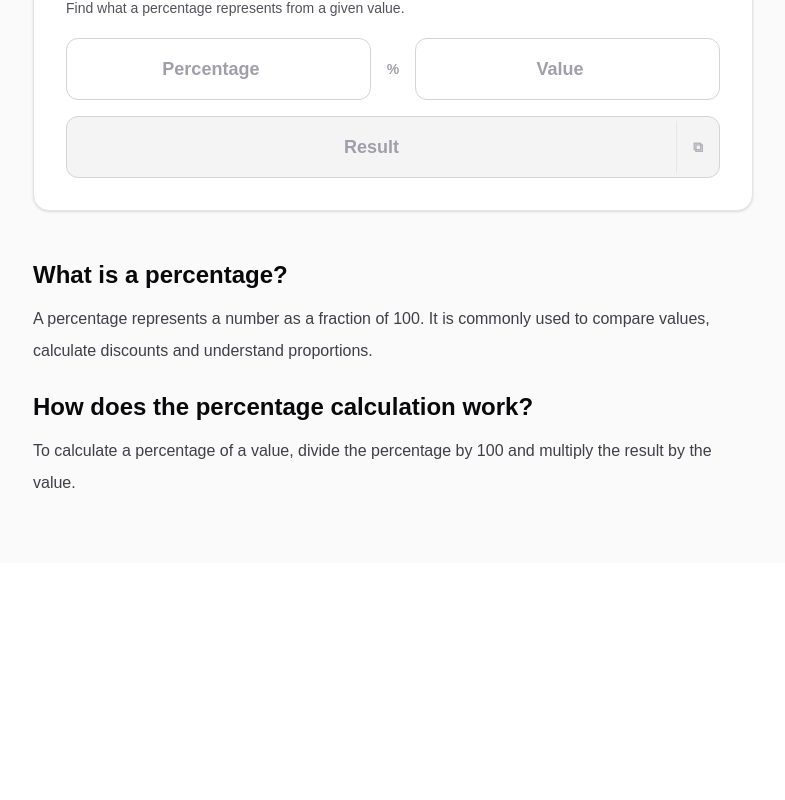
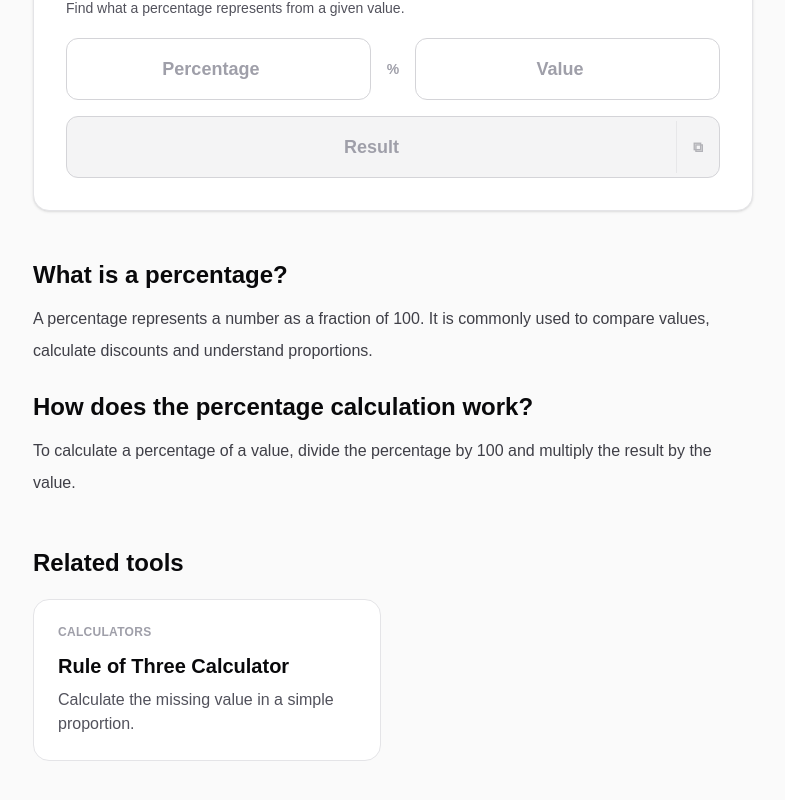
Before and after one commit to nextool-online/nextool, a Next.js app: page /en/tools/percentage-calculator in a window 1280 px wide. Shown: the part 344-1144 px from the top of the page, without its empty margins (247-1032 px from the left). Before the commit the page ends 907 px from the top, so only its background shows below. Built offline with nearby package versions, Linux system fonts and the light colour scheme.

Commit message:
Add related tools internal linking

```diff
--- a/app/[lang]/tools/[slug]/page.tsx
+++ b/app/[lang]/tools/[slug]/page.tsx
@@ -1,6 +1,7 @@
 import { notFound } from "next/navigation";
 
 import ToolPageLayout from "../../../../components/layout/ToolPageLayout";
+import ToolCard from "../../../../components/ui/ToolCard";
 
 import { getText } from "../../../../data/i18n";
 import { tools } from "../../../../tools/registry";
@@ -16,11 +17,46 @@ type ToolPageProps = {
 
 const baseUrl = "https://nextool.online";
 
+function getAvailableLanguages(tool: (typeof tools)[number]) {
+  return tool.availableLanguages || Object.keys(tool.slug);
+}
+
+function isToolAvailableForLanguage(
+  tool: (typeof tools)[number],
+  lang: LanguageCode
+) {
+  return getAvailableLanguages(tool).includes(lang);
+}
+
+function getRelatedTools(
+  currentTool: (typeof tools)[number],
+  lang: LanguageCode
+) {
+  const manualRelatedTools = currentTool.relatedTools
+    ?.map((relatedToolId) =>
+      tools.find((tool) => tool.id === relatedToolId)
+    )
+    .filter(Boolean) as typeof tools;
+
+  const fallbackRelatedTools = tools.filter(
+    (tool) =>
+      tool.id !== currentTool.id &&
+      tool.category === currentTool.category
+  );
+
+  const candidates =
+    manualRelatedTools.length > 0
+      ? manualRelatedTools
+      : fallbackRelatedTools;
+
+  return candidates.filter((tool) =>
+    isToolAvailableForLanguage(tool, lang)
+  );
+}
+
 export function generateStaticParams() {
   return tools.flatMap((tool) => {
-    const languages =
-      tool.availableLanguages ||
-      Object.keys(tool.slug);
+    const languages = getAvailableLanguages(tool);
 
     return languages.map((lang) => ({
       lang,
@@ -34,7 +70,7 @@ export async function generateMetadata({ params }: ToolPageProps) {
 
   const tool = tools.find(
     (tool) =>
-      tool.availableLanguages?.includes(lang) &&
+      isToolAvailableForLanguage(tool, lang) &&
       getText(tool.slug, lang) === slug
   );
 
@@ -46,12 +82,8 @@ export async function generateMetadata({ params }: ToolPageProps) {
 
   const canonicalUrl = `${baseUrl}/${lang}/tools/${slug}`;
 
-  const alternateLanguages =
-    tool.availableLanguages ||
-    Object.keys(tool.slug);
-
   const languages = Object.fromEntries(
-    alternateLanguages.map((language) => [
+    getAvailableLanguages(tool).map((language) => [
       language,
       `${baseUrl}/${language}/tools/${getText(
         tool.slug,
@@ -76,7 +108,7 @@ export default async function ToolPage({ params }: ToolPageProps) {
 
   const tool = tools.find(
     (tool) =>
-      tool.availableLanguages?.includes(lang) &&
+      isToolAvailableForLanguage(tool, lang) &&
       getText(tool.slug, lang) === slug
   );
 
@@ -87,10 +119,9 @@ export default async function ToolPage({ params }: ToolPageProps) {
   const Calculator = tool.component;
 
   const pageUrl = `${baseUrl}/${lang}/tools/${slug}`;
-
   const toolName = getText(tool.title, lang);
-
   const toolDescription = getText(tool.description, lang);
+  const relatedTools = getRelatedTools(tool, lang);
 
   const softwareApplicationJsonLd = {
     "@context": "https://schema.org",
@@ -126,6 +157,25 @@ export default async function ToolPage({ params }: ToolPageProps) {
         }
       : null;
 
+  const relatedToolsJsonLd =
+    relatedTools.length > 0
+      ? {
+          "@context": "https://schema.org",
+          "@type": "ItemList",
+          itemListElement: relatedTools.map(
+            (relatedTool, index) => ({
+              "@type": "ListItem",
+              position: index + 1,
+              name: getText(relatedTool.title, lang),
+              url: `${baseUrl}/${lang}/tools/${getText(
+                relatedTool.slug,
+                lang
+              )}`,
+            })
+          ),
+        }
+      : null;
+
   return (
     <ToolPageLayout
       title={toolName}
@@ -135,9 +185,7 @@ export default async function ToolPage({ params }: ToolPageProps) {
       <script
         type="application/ld+json"
         dangerouslySetInnerHTML={{
-          __html: JSON.stringify(
-            softwareApplicationJsonLd
-          ),
+          __html: JSON.stringify(softwareApplicationJsonLd),
         }}
       />
 
@@ -150,23 +198,54 @@ export default async function ToolPage({ params }: ToolPageProps) {
         />
       )}
 
+      {relatedToolsJsonLd && (
+        <script
+          type="application/ld+json"
+          dangerouslySetInnerHTML={{
+            __html: JSON.stringify(relatedToolsJsonLd),
+          }}
+        />
+      )}
+
       <Calculator lang={lang} />
 
       <article className="mt-10 space-y-6 text-base leading-7 text-zinc-700 md:mt-12 md:leading-8">
         {tool.article.map((section) => (
-          <section
-            key={getText(section.heading, lang)}
-          >
+          <section key={getText(section.heading, lang)}>
             <h2 className="text-2xl font-bold text-zinc-950">
               {getText(section.heading, lang)}
             </h2>
 
-            <p className="mt-3">
-              {getText(section.body, lang)}
-            </p>
+            <p className="mt-3">{getText(section.body, lang)}</p>
           </section>
         ))}
       </article>
+
+      {relatedTools.length > 0 && (
+        <section className="mt-12">
+          <h2 className="text-2xl font-bold text-zinc-950">
+            Related tools
+          </h2>
+
+          <div className="mt-5 grid gap-6 md:grid-cols-2">
+            {relatedTools.map((relatedTool) => (
+              <ToolCard
+                key={relatedTool.id}
+                title={getText(relatedTool.title, lang)}
+                description={getText(
+                  relatedTool.description,
+                  lang
+                )}
+                href={`/${lang}/tools/${getText(
+                  relatedTool.slug,
+                  lang
+                )}`}
+                category={relatedTool.category}
+              />
+            ))}
+          </div>
+        </section>
+      )}
     </ToolPageLayout>
   );
 }
--- a/tools/percentage-calculator/index.ts
+++ b/tools/percentage-calculator/index.ts
@@ -22,6 +22,8 @@ export const percentageCalculatorTool: ToolDefinition = {
     "ar",
   ],
 
+  relatedTools: ["rule-of-three"],
+
   ...percentageCalculatorContent,
 
   component: PercentageCalculator,
--- a/tools/rule-of-three/index.ts
+++ b/tools/rule-of-three/index.ts
@@ -22,6 +22,8 @@ export const ruleOfThreeTool: ToolDefinition = {
     "ar",
   ],
 
+  relatedTools: ["percentage-calculator"],
+
   ...ruleOfThreeContent,
 
   component: RuleOfThreeCalculator,
--- a/tools/types.ts
+++ b/tools/types.ts
@@ -26,6 +26,8 @@ export type ToolDefinition = {
 
   availableLanguages?: LanguageCode[];
 
+  relatedTools?: string[];
+
   slug: Translation;
 
   title: Translation;
```
